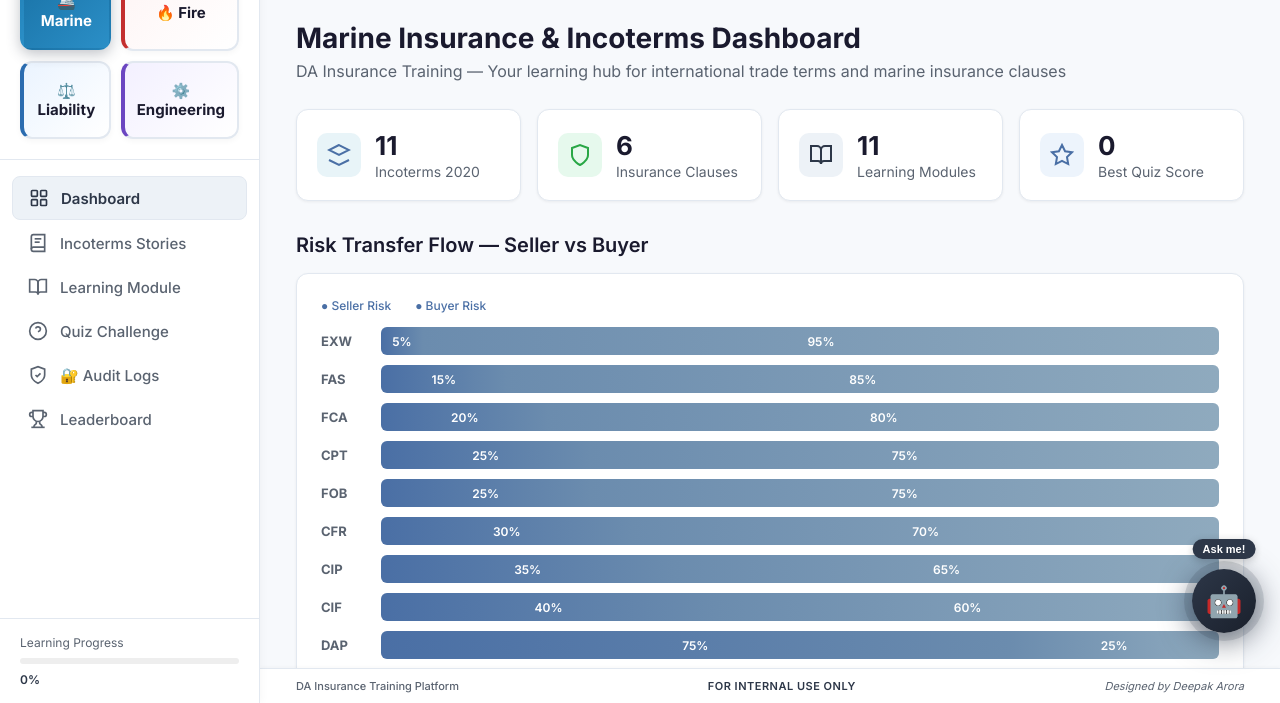
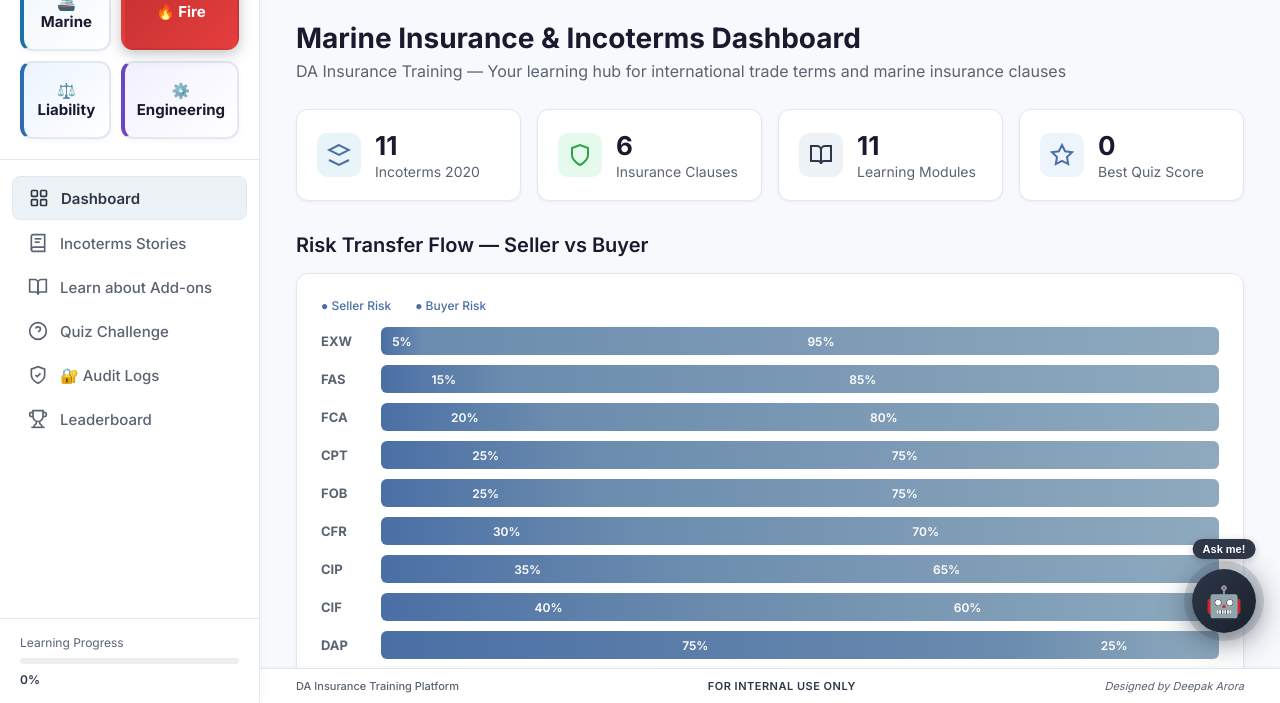
Before and after one commit to deepakarora15/icici-lombard-training, a website: page public/index.html in a window 1280 px wide. Shown: the part 97-800 px from the top of the page. Drawn offline with Linux system fonts and the light colour scheme; sample sign-in values are in the browser's storage.

Commit message:
Set Fire as default landing LOB, rename Learning Module to Learn about Add-ons

```diff
--- a/public/app.js
+++ b/public/app.js
@@ -3,7 +3,7 @@
 
 // ===== USER SESSION =====
 let currentUser = null;
-let currentLOB = 'marine';
+let currentLOB = 'fire';
 
 async function loadUser() {
     const session = JSON.parse(localStorage.getItem('ilSession') || 'null');
--- a/public/index.html
+++ b/public/index.html
@@ -27,8 +27,8 @@
                 </div>
                 <!-- LOB Tabs -->
                 <div class="lob-tabs">
-                    <button class="lob-tab active" data-lob="marine">🚢 Marine</button>
-                    <button class="lob-tab" data-lob="fire">🔥 Fire</button>
+                    <button class="lob-tab" data-lob="marine">🚢 Marine</button>
+                    <button class="lob-tab active" data-lob="fire">🔥 Fire</button>
                     <button class="lob-tab" data-lob="liability">⚖️ Liability</button>
                     <button class="lob-tab" data-lob="engineering">⚙️ Engineering</button>
                 </div>
@@ -37,7 +37,7 @@
                 <li class="active" data-tab="dashboard"><svg width="20" height="20" viewBox="0 0 24 24" fill="none" stroke="currentColor" stroke-width="2"><rect x="3" y="3" width="7" height="7" rx="1"/><rect x="14" y="3" width="7" height="7" rx="1"/><rect x="3" y="14" width="7" height="7" rx="1"/><rect x="14" y="14" width="7" height="7" rx="1"/></svg><span>Dashboard</span></li>
                 <li data-tab="stories"><svg width="20" height="20" viewBox="0 0 24 24" fill="none" stroke="currentColor" stroke-width="2"><path d="M4 19.5A2.5 2.5 0 0 1 6.5 17H20"/><path d="M6.5 2H20v20H6.5A2.5 2.5 0 0 1 4 19.5v-15A2.5 2.5 0 0 1 6.5 2z"/><line x1="8" y1="7" x2="16" y2="7"/><line x1="8" y1="11" x2="14" y2="11"/></svg><span>Incoterms Stories</span></li>
 
-                <li data-tab="learning"><svg width="20" height="20" viewBox="0 0 24 24" fill="none" stroke="currentColor" stroke-width="2"><path d="M2 3h6a4 4 0 0 1 4 4v14a3 3 0 0 0-3-3H2z"/><path d="M22 3h-6a4 4 0 0 0-4 4v14a3 3 0 0 1 3-3h7z"/></svg><span>Learning Module</span></li>
+                <li data-tab="learning"><svg width="20" height="20" viewBox="0 0 24 24" fill="none" stroke="currentColor" stroke-width="2"><path d="M2 3h6a4 4 0 0 1 4 4v14a3 3 0 0 0-3-3H2z"/><path d="M22 3h-6a4 4 0 0 0-4 4v14a3 3 0 0 1 3-3h7z"/></svg><span>Learn about Add-ons</span></li>
                 <li data-tab="quiz"><svg width="20" height="20" viewBox="0 0 24 24" fill="none" stroke="currentColor" stroke-width="2"><circle cx="12" cy="12" r="10"/><path d="M9.09 9a3 3 0 0 1 5.83 1c0 2-3 3-3 3"/><line x1="12" y1="17" x2="12.01" y2="17"/></svg><span>Quiz Challenge</span></li>
                 <li data-tab="audit" id="navAuditLogs" style="display:none;"><svg width="20" height="20" viewBox="0 0 24 24" fill="none" stroke="currentColor" stroke-width="2"><path d="M12 22s8-4 8-10V5l-8-3-8 3v7c0 6 8 10 8 10z"/><path d="M9 12l2 2 4-4"/></svg><span>🔐 Audit Logs</span></li>
                 <li data-tab="leaderboard"><svg width="20" height="20" viewBox="0 0 24 24" fill="none" stroke="currentColor" stroke-width="2"><path d="M6 9H4.5a2.5 2.5 0 0 1 0-5H6"/><path d="M18 9h1.5a2.5 2.5 0 0 0 0-5H18"/><path d="M4 22h16"/><path d="M10 14.66V17c0 .55-.47.98-.97 1.21C7.85 18.75 7 20.24 7 22"/><path d="M14 14.66V17c0 .55.47.98.97 1.21C16.15 18.75 17 20.24 17 22"/><path d="M18 2H6v7a6 6 0 0 0 12 0V2Z"/></svg><span>Leaderboard</span></li>
@@ -86,9 +86,9 @@
 
 
 
-            <!-- Learning Module -->
+            <!-- Learn about Add-ons -->
             <section id="learning" class="tab-content">
-                <div class="page-header"><h1>Learning Module</h1><p>Step-by-step lessons to master Incoterms and Marine Insurance</p></div>
+                <div class="page-header"><h1>Learn about Add-ons</h1><p>Comprehensive guide to all add-on covers, clauses and endorsements</p></div>
                 <div class="lessons-container" id="lessonsContainer"></div>
             </section>
 
```
